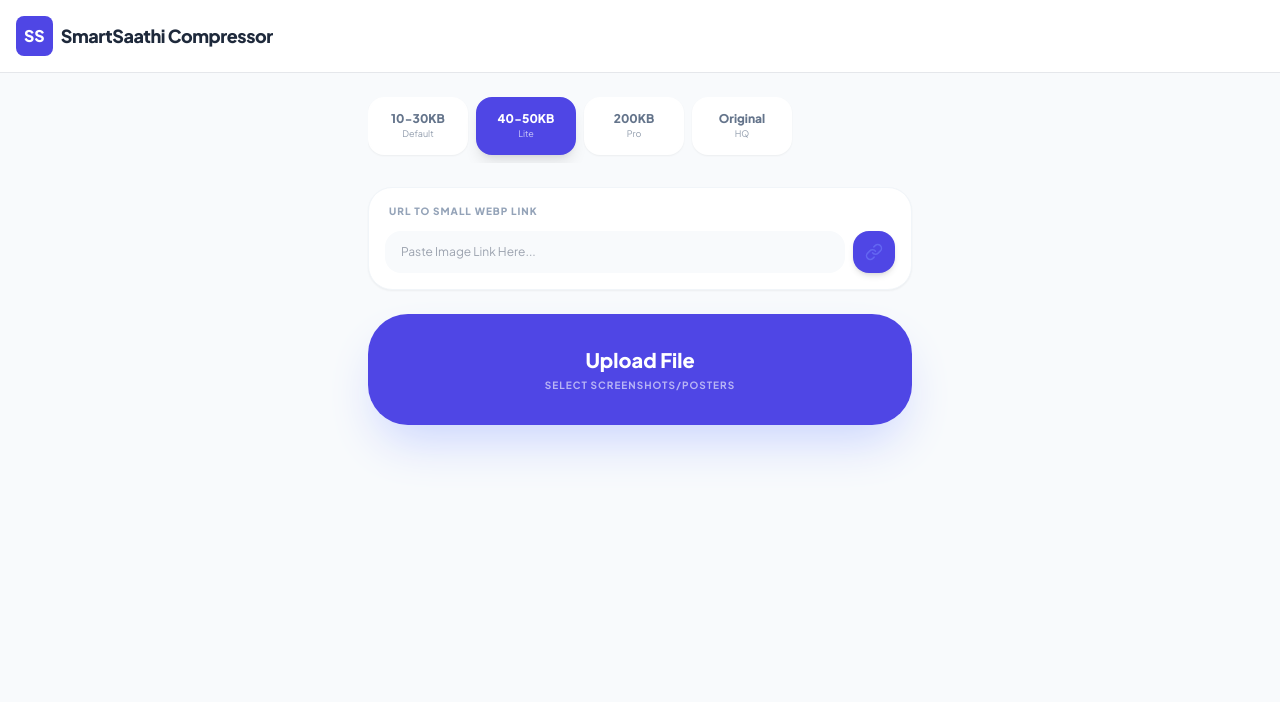
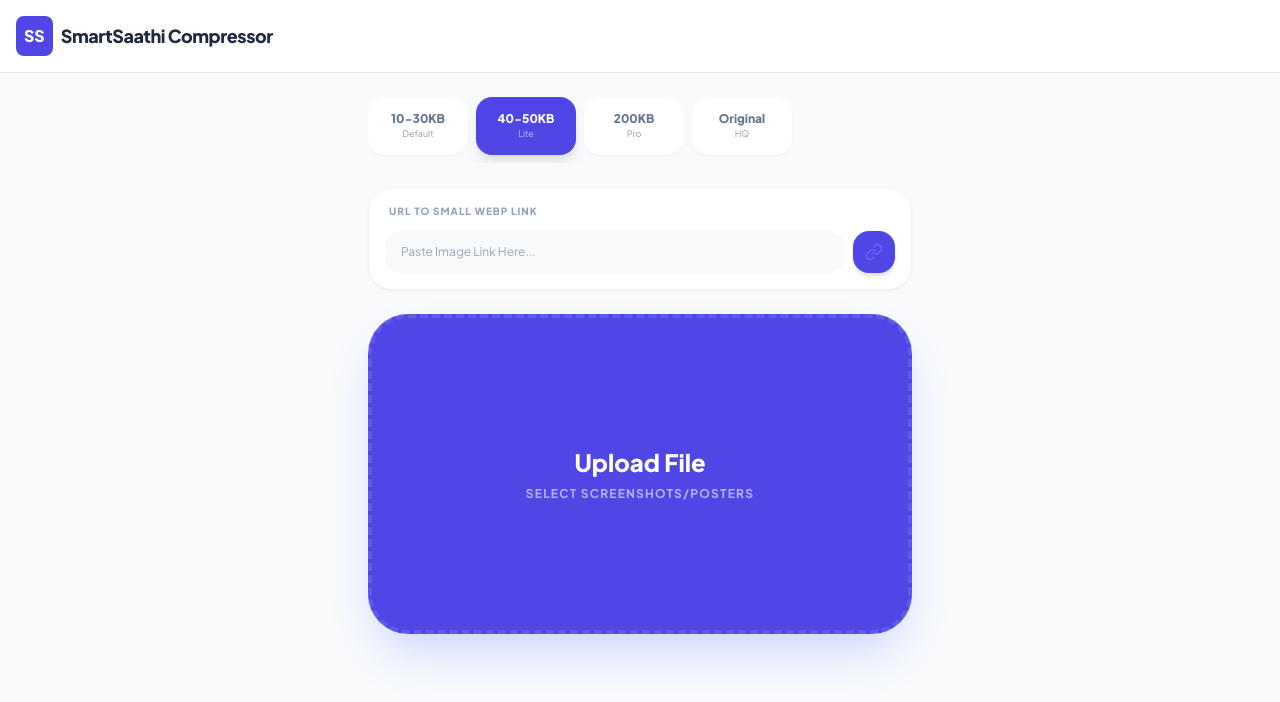
Before and after one commit to ankitfjjiu/okoikoik, a React (Vite) app: page / in a window 1280 px wide. Shown: the top 702 px of the page. Built offline with nearby package versions, Linux system fonts and the light colour scheme.

Commit message:
Update App.tsx

```diff
--- a/App.tsx
+++ b/App.tsx
@@ -20,11 +20,10 @@ type CompressionMode = 'super_lite' | 'default' | 'under200' | 'original';
 const App: React.FC = () => {
   const [images, setImages] = useState<UploadedImage[]>([]);
   const [isUploading, setIsUploading] = useState(false);
-  // ✅ UPDATE: Default mode changed to 'default' (40-50KB) as requested
   const [mode, setMode] = useState<CompressionMode>('default');
   const [copyStates, setCopyStates] = useState<Record<string, boolean>>({});
   const [remoteUrl, setRemoteUrl] = useState('');
-  const [isDragging, setIsDragging] = useState(false); // ✅ UPDATE: State for drag drop UI
+  const [isDragging, setIsDragging] = useState(false);
   const fileInputRef = useRef<HTMLInputElement>(null);
 
   const processImageBuffer = async (imgSource: HTMLImageElement | string, targetMode: CompressionMode): Promise<{ blob: Blob }> => {
@@ -69,7 +68,8 @@ const App: React.FC = () => {
         const ctx = canvas.getContext('2d');
         if (ctx) {
           ctx.imageSmoothingEnabled = true;
-          ctx.imageSmoothingQuality = 'high';
+          // ✅ UPDATE: Speed Optimization - 'medium' is faster than 'high' with barely noticeable difference
+          ctx.imageSmoothingQuality = 'medium';
           ctx.drawImage(img, 0, 0, width, height);
         }
 
@@ -82,7 +82,6 @@ const App: React.FC = () => {
     if (!remoteUrl || isUploading) return;
     setIsUploading(true);
     const tempId = Math.random().toString(36).substr(2, 9);
-    // ✅ Real name ki jagah pehle hi smartsaathi name set kar diya
     const storageName = `smartsaathi-${Date.now()}.webp`;
     setImages(prev => [{
       id: tempId, name: storageName, url: '', size: 0, type: 'image/webp', timestamp: Date.now(), status: 'uploading', progress: 0
@@ -109,13 +108,16 @@ const App: React.FC = () => {
     setIsUploading(true);
     const fileArray = Array.from(files);
 
-    for (const file of fileArray) {
+    // ✅ UPDATE: Speed Optimization - Process all images in PARALLEL using Promise.all
+    // This makes loading much faster for multiple files
+    await Promise.all(fileArray.map(async (file) => {
       const tempId = Math.random().toString(36).substr(2, 9);
-      // ✅ Original name ko replace karke naya smartsaathi name banaya
       const storageName = `smartsaathi-${Date.now()}-${tempId}.webp`;
+
+      // Set initial loading state
       setImages(prev => [{
         id: tempId,
-        name: storageName, // ✅ Display me bhi naya name aayega
+        name: storageName,
         url: '',
         size: file.size,
         type: file.type,
@@ -123,29 +125,42 @@ const App: React.FC = () => {
         status: 'uploading',
         progress: 0
       }, ...prev]);
+
+      return new Promise<void>((resolve) => {
         const reader = new FileReader();
         reader.readAsDataURL(file);
         reader.onload = async (e) => {
+          try {
             const img = new Image();
             img.src = e.target?.result as string;
+
+            // Process
             const { blob } = await processImageBuffer(img, mode);
             const uploadFile = new File([blob], storageName, { type: 'image/webp' });
 
+            // Upload
             await supabase.storage.from(STORAGE_BUCKET).upload(storageName, uploadFile);
             const { data: { publicUrl } } = supabase.storage.from(STORAGE_BUCKET).getPublicUrl(storageName);
 
+            // Update Success
             setImages(prev => prev.map(item => item.id === tempId ? {
               ...item,
               url: publicUrl,
               status: 'completed',
               size: uploadFile.size
             } : item));
+          } catch (error) {
+            console.error("Upload failed", error);
+            setImages(prev => prev.map(item => item.id === tempId ? { ...item, status: 'error' } : item));
+          }
+          resolve();
         };
-    }
+      });
+    }));
+
     setIsUploading(false);
   };
 
-  // ✅ UPDATE: Drag and Drop Handlers
   const onDragOver = useCallback((e: React.DragEvent<HTMLDivElement>) => {
     e.preventDefault();
     setIsDragging(true);
@@ -197,29 +212,27 @@ const App: React.FC = () => {
           </div>
         </div>
 
-        {/* ✅ UPDATE: Added Drag events and visual cue */}
+        {/* ✅ UPDATE: UI Changed to be BIGGER (h-80) and Centered */}
         <div
           onDragOver={onDragOver}
           onDragLeave={onDragLeave}
           onDrop={onDrop}
           onClick={() => !isUploading && fileInputRef.current?.click()}
-          className={`bg-indigo-600 p-8 rounded-[2.5rem] text-center text-white shadow-2xl shadow-indigo-200 cursor-pointer active:scale-[0.98] transition-all ${isDragging ? 'ring-4 ring-indigo-300 scale-105 opacity-90' : ''}`}
+          className={`h-80 flex flex-col justify-center items-center bg-indigo-600 rounded-[2.5rem] text-center text-white shadow-2xl shadow-indigo-200 cursor-pointer active:scale-[0.98] transition-all border-4 border-dashed border-indigo-400/30 ${isDragging ? 'ring-4 ring-indigo-300 scale-105 opacity-90' : ''}`}
         >
-          <h2 className="text-xl font-black mb-1">{isUploading ? "Compressing..." : isDragging ? "Drop Files Here" : "Upload File"}</h2>
-          <p className="text-[10px] font-bold opacity-60 uppercase tracking-widest">{isDragging ? "Release to Upload" : "Select Screenshots/Posters"}</p>
+          <h2 className="text-2xl font-black mb-2">{isUploading ? "Compressing..." : isDragging ? "Drop Files Here" : "Upload File"}</h2>
+          <p className="text-xs font-bold opacity-60 uppercase tracking-widest">{isDragging ? "Release to Upload" : "Select Screenshots/Posters"}</p>
           <input ref={fileInputRef} type="file" multiple className="hidden" onChange={(e) => handleUpload(e.target.files)} />
         </div>
 
         <div className="space-y-4">
           {images.map((image) => (
             <div key={image.id} className="bg-white p-4 rounded-3xl shadow-sm border border-slate-100 animate-in fade-in">
-
                <div className="flex items-center gap-4 mb-3">
                 <div className="w-14 h-14 bg-slate-50 rounded-2xl overflow-hidden border border-slate-100">
                   {image.status === 'completed' ? <img src={image.url} className="w-full h-full object-cover" /> : <div className="w-full h-full animate-pulse bg-slate-100" />}
                 </div>
                 <div className="flex-1 min-w-0">
-
                    <h4 className="text-[10px] font-black text-slate-800 truncate uppercase">{image.name}</h4>
                   <div className="flex items-center gap-2 mt-1">
                     <span className="text-[10px] font-bold text-slate-400">
@@ -228,7 +241,6 @@ const App: React.FC = () => {
                     <span className="text-[10px] font-black text-indigo-500 bg-indigo-50 px-1.5 py-0.5 rounded uppercase">WebP</span>
                   </div>
                 </div>
-
                </div>
               {image.status === 'completed' && (
                 <div className="flex gap-2">
@@ -239,7 +251,6 @@ const App: React.FC = () => {
                 </div>
               )}
             </div>
-
            ))}
         </div>
       </main>
```
Lines whose indentation alone changed are shown as unchanged.
